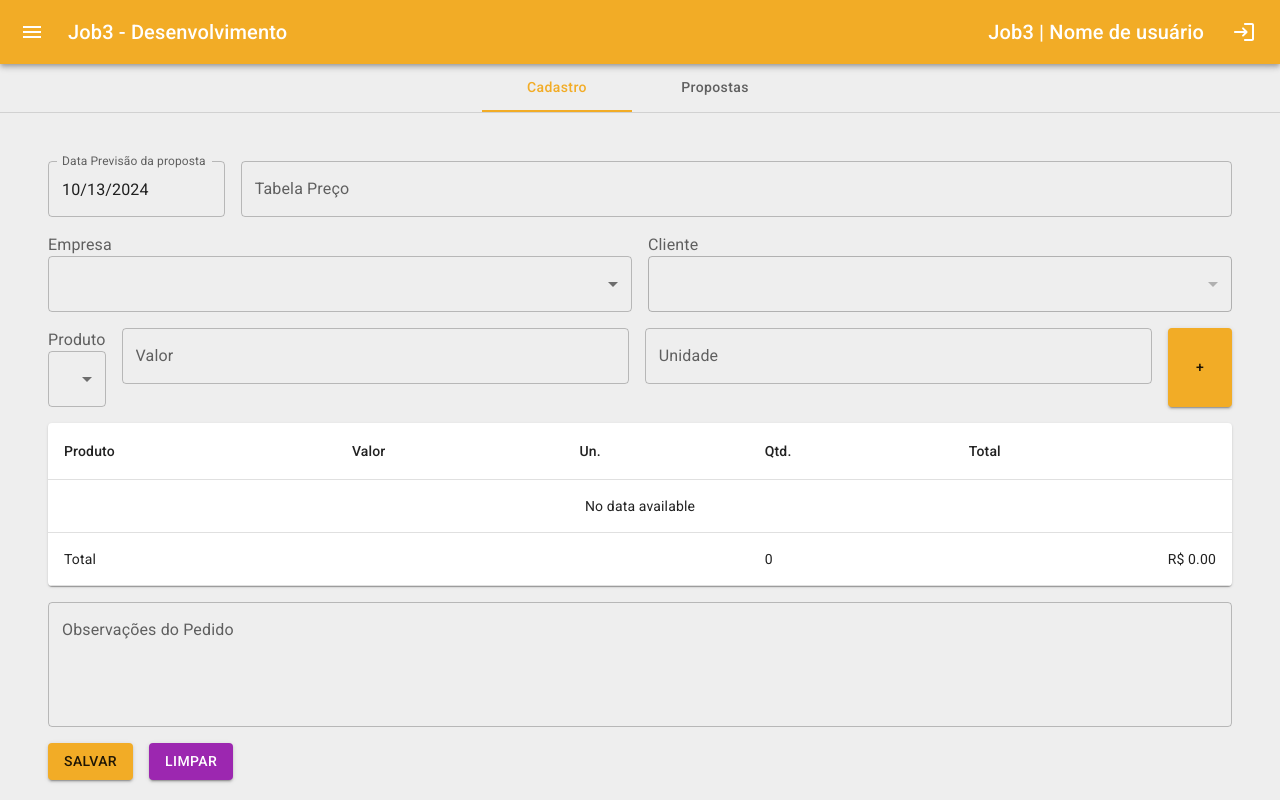
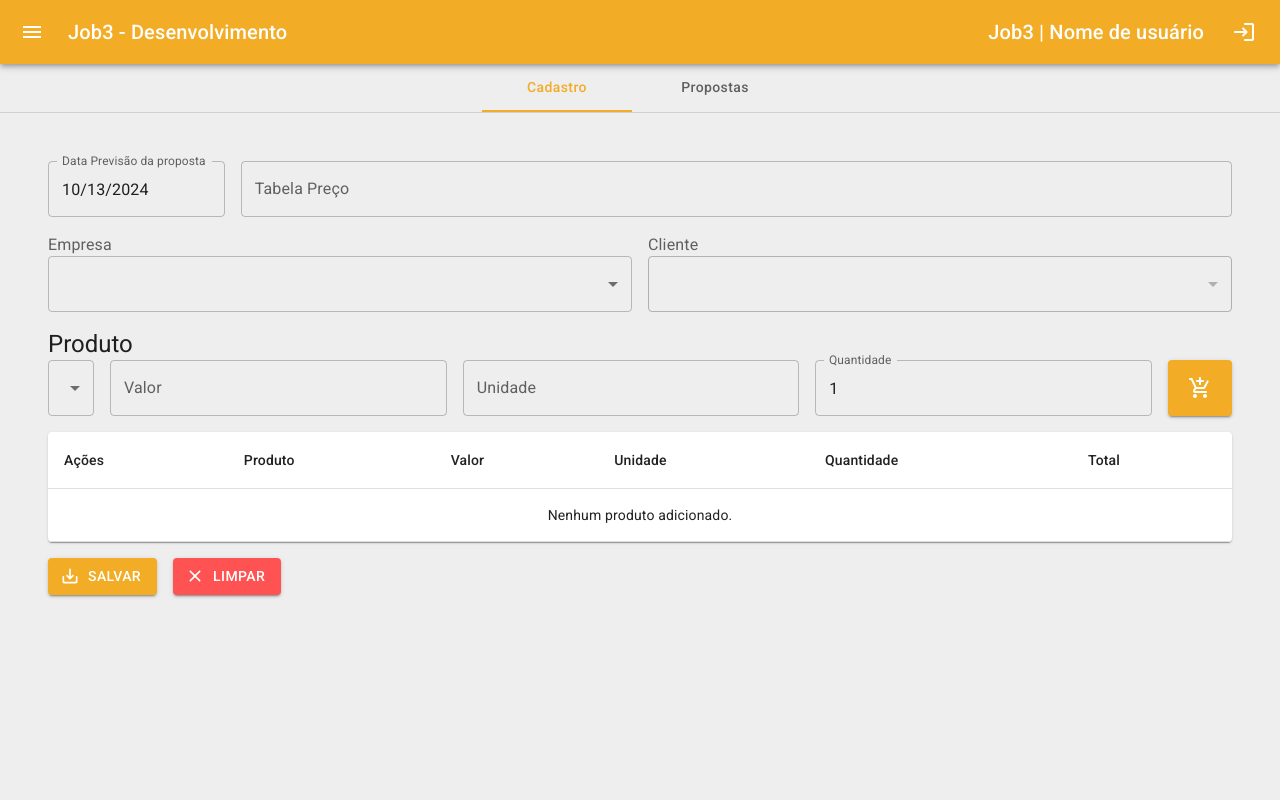
Before and after one commit to TriGaucho/job3-client-v2, a React (Vite) app: page /proposta in a window 1280 px wide. Shown: the top 800 px of the page. Built offline with nearby package versions, Linux system fonts and the light colour scheme.

Commit message:
Adiciona funcionalidade de salvamento dos dados no localstorage, adiciona funcionalidades de editar e deletar produtos junto de algumas firulas de front

```diff
--- a/package.json
+++ b/package.json
@@ -23,7 +23,8 @@
     "react": "^18.3.1",
     "react-dom": "^18.3.1",
     "react-router-dom": "^6.26.2",
-    "styled-components": "^6.1.13"
+    "styled-components": "^6.1.13",
+    "ts-pattern": "^5.5.0"
   },
   "devDependencies": {
     "@eslint/js": "^9.11.1",
--- a/src/pages/Proposal/FormProposta.tsx
+++ b/src/pages/Proposal/FormProposta.tsx
@@ -1,4 +1,4 @@
-import React, { useState } from 'react';
+import React, { useState, useEffect } from 'react';
 import {
     Box,
     TextField,
@@ -12,25 +12,37 @@ import {
     TableContainer,
     TableHead,
     TableRow,
-    Paper
+    Paper, Typography
 } from '@mui/material';
 import { DatePicker } from '@mui/x-date-pickers/DatePicker';
 import { LocalizationProvider } from '@mui/x-date-pickers/LocalizationProvider';
 import { AdapterDayjs } from '@mui/x-date-pickers/AdapterDayjs';
+import EditNoteRoundedIcon from '@mui/icons-material/EditNoteRounded';
 import dayjs from 'dayjs';
+import { AddShoppingCartRounded, DeleteRounded, SaveAltRounded, ClearRounded } from '@mui/icons-material';
 
+interface ProdutoSelecionado {
+    produto: string;
+    valor: number;
+    unidade: string;
+    quantidade: number;
+}
+
+// Lista de empresas fictícias
 const empresas = [
     { id: 1, nome: 'Empresa A' },
     { id: 2, nome: 'Empresa B' },
     { id: 3, nome: 'Empresa C' },
 ];
 
+// Lista de clientes vinculados a empresas
 const clientesPorEmpresa = {
     1: ['Cliente A1', 'Cliente A2', 'Cliente A3'],
     2: ['Cliente B1', 'Cliente B2'],
     3: ['Cliente C1', 'Cliente C2', 'Cliente C3', 'Cliente C4'],
 };
 
+// Lista de produtos com preços
 const produtosComPrecos = [
     { id: 1, nome: 'Produto 1', preco: 100.00 },
     { id: 2, nome: 'Produto 2', preco: 200.00 },
@@ -44,31 +56,76 @@ const FormProposta = () => {
     const [produtoId, setProdutoId] = useState('');
     const [valor, setValor] = useState('');
     const [unidade, setUnidade] = useState('');
-    const [produtosDaProposta, setProdutosDaProposta] = useState([]);
-    const [clientes, setClientes] = useState([]);
+    const [quantidade, setQuantidade] = useState<number>(1);
+    const [produtosDaProposta, setProdutosDaProposta] = useState<ProdutoSelecionado[]>([]);
+    const [clientes, setClientes] = useState<string[]>([]);
+    const [editIndex, setEditIndex] = useState<number | null>(null);
 
-    const handleEmpresaChange = (event) => {
+    // Carrega os produtos salvos no localStorage
+    useEffect(() => {
+        const produtosSalvos = localStorage.getItem('produtosDaProposta');
+        if (produtosSalvos) {
+            setProdutosDaProposta(JSON.parse(produtosSalvos));
+        }
+    }, []);
+
+    const handleEmpresaChange = (event: any) => {
         const selectedEmpresaId = event.target.value;
         setEmpresaId(selectedEmpresaId);
         setClientes(clientesPorEmpresa[selectedEmpresaId] || []);
-        setCliente(''); // Limpa o campo cliente ao mudar de empresa
+        setCliente('');
     };
 
     const handleAddProduct = () => {
-        const produtoSelecionado = produtosComPrecos.find(produto => produto.id === produtoId);
+        const produtoSelecionado = produtosComPrecos.find(produto => produto.id === parseInt(produtoId));
         if (produtoSelecionado && unidade) {
-            const novoProduto = {
+            const novoProduto: ProdutoSelecionado = {
                 produto: produtoSelecionado.nome,
                 valor: produtoSelecionado.preco,
                 unidade,
-                quantidade: 1
-            }; // Adiciona uma quantidade padrão de 1
-            setProdutosDaProposta([...produtosDaProposta, novoProduto]);
-            // Limpa os campos após adicionar
+                quantidade
+            };
+
+            if (editIndex !== null) {
+                const produtosAtualizados = [...produtosDaProposta];
+                produtosAtualizados[editIndex] = novoProduto;
+                setProdutosDaProposta(produtosAtualizados);
+                setEditIndex(null);
+                localStorage.setItem('produtosDaProposta', JSON.stringify(produtosAtualizados));
+            } else {
+                setProdutosDaProposta([...produtosDaProposta, novoProduto]);
+                localStorage.setItem('produtosDaProposta', JSON.stringify([...produtosDaProposta, novoProduto]));
+            }
+
             setProdutoId('');
             setValor('');
             setUnidade('');
+            setQuantidade(1);
         }
+    };
+
+    const handleEditProduct = (index: number) => {
+        const produto = produtosDaProposta[index];
+        setProdutoId(produtosComPrecos.find(p => p.nome === produto.produto)?.id.toString() || '');
+        setValor(produto.valor.toString());
+        setUnidade(produto.unidade);
+        setQuantidade(produto.quantidade);
+        setEditIndex(index);
+    };
+
+    const handleDeleteProduct = (index: number) => {
+        const novosProdutos = produtosDaProposta.filter((_, i) => i !== index);
+        setProdutosDaProposta(novosProdutos);
+        localStorage.setItem('produtosDaProposta', JSON.stringify(novosProdutos));
+    };
+
+    const handleSave = () => {
+        localStorage.setItem('produtosDaProposta', JSON.stringify(produtosDaProposta));
+    };
+
+    const handleClear = () => {
+        setProdutosDaProposta([]);
+        localStorage.removeItem('produtosDaProposta');
     };
 
     return (
@@ -135,8 +192,11 @@ const FormProposta = () => {
                         </Select>
                     </Box>
                 </Box>
-
-                {/* Produto, Valor e Unidade */}
+                <Box>
+                    <Typography variant="h5">
+                        Produto
+                    </Typography>
+                </Box>
                 <Box
                     display="flex"
                     flexDirection={{ xs: 'column', sm: 'row' }}
@@ -144,15 +204,14 @@ const FormProposta = () => {
                     mb={2}
                 >
                     <Box flex={1}>
-                        <InputLabel>Produto</InputLabel>
                         <Select
                             fullWidth
                             variant="outlined"
                             value={produtoId}
                             onChange={(e) => {
-                                const selectedProduto = produtosComPrecos.find(produto => produto.id === e.target.value);
+                                const selectedProduto = produtosComPrecos.find(produto => produto.id === parseInt(e.target.value));
                                 setProdutoId(e.target.value);
-                                setValor(selectedProduto ? selectedProduto.preco : ''); // Define o valor do produto
+                                setValor(selectedProduto ? selectedProduto.preco.toString() : ''); // Define o valor do produto
                             }}
                         >
                             <MenuItem value="">Selecione</MenuItem>
@@ -178,71 +237,91 @@ const FormProposta = () => {
                         value={unidade}
                         onChange={(e) => setUnidade(e.target.value)}
                     />
-                    <Button variant="contained" color="primary" onClick={handleAddProduct}>
-                        +
+                    <TextField
+                        fullWidth
+                        label="Quantidade"
+                        variant="outlined"
+                        type="number"
+                        value={quantidade}
+                        onChange={(e) => setQuantidade(parseInt(e.target.value))}
+                    />
+                    <Button variant="contained" color="primary" onClick={handleAddProduct} sx={{
+                        color: "white"
+                    }}>
+                        {editIndex !== null ? <SaveAltRounded /> : <AddShoppingCartRounded />}
                     </Button>
                 </Box>
 
-                {/* Tabela de Produtos da Proposta */}
-                <Box mb={2}>
+
+
+                {/* Tabela de Produtos Adicionados */}
+                <Box>
                     <TableContainer component={Paper}>
                         <Table>
                             <TableHead>
                                 <TableRow>
+                                    <TableCell>Ações</TableCell>
                                     <TableCell>Produto</TableCell>
                                     <TableCell>Valor</TableCell>
-                                    <TableCell>Un.</TableCell>
-                                    <TableCell>Qtd.</TableCell>
+                                    <TableCell>Unidade</TableCell>
+                                    <TableCell>Quantidade</TableCell>
                                     <TableCell>Total</TableCell>
                                 </TableRow>
                             </TableHead>
                             <TableBody>
                                 {produtosDaProposta.length === 0 ? (
                                     <TableRow>
-                                        <TableCell colSpan={5} align="center">
-                                            No data available
+                                        <TableCell colSpan={6} align="center">
+                                            Nenhum produto adicionado.
                                         </TableCell>
                                     </TableRow>
                                 ) : (
                                     produtosDaProposta.map((produto, index) => (
                                         <TableRow key={index}>
+                                            <TableCell>
+                                                <Button
+                                                    color="primary"
+                                                    onClick={() => handleEditProduct(index)}
+                                                >
+                                                    <EditNoteRoundedIcon />
+                                                </Button>
+                                                <Button
+                                                    color="secondary"
+                                                    onClick={() => handleDeleteProduct(index)}
+                                                >
+                                                    <DeleteRounded />
+                                                </Button>
+                                            </TableCell>
                                             <TableCell>{produto.produto}</TableCell>
-                                            <TableCell>{produto.valor.toFixed(2)}</TableCell>
+                                            <TableCell>{produto.valor}</TableCell>
                                             <TableCell>{produto.unidade}</TableCell>
                                             <TableCell>{produto.quantidade}</TableCell>
-                                            <TableCell>{(produto.valor * produto.quantidade).toFixed(2)}</TableCell>
+                                            <TableCell>
+                                                {(produto.valor * produto.quantidade).toFixed(2)}
+                                            </TableCell>
                                         </TableRow>
                                     ))
                                 )}
-                                <TableRow>
-                                    <TableCell colSpan={3}>Total</TableCell>
-                                    <TableCell>{produtosDaProposta.reduce((total, produto) => total + produto.quantidade, 0)}</TableCell>
-                                    <TableCell align="right">
-                                        R$ {produtosDaProposta.reduce((total, produto) => total + (produto.valor * produto.quantidade), 0).toFixed(2)}
-                                    </TableCell>
-                                </TableRow>
                             </TableBody>
                         </Table>
                     </TableContainer>
                 </Box>
-
-                {/* Observações do Pedido */}
-                <Box mb={2}>
-                    <TextField
-                        fullWidth
-                        label="Observações do Pedido"
-                        multiline
-                        rows={4}
-                        variant="outlined"
-                    />
-                </Box>
-
-                {/* Botões de Ação */}
-                <Box display="flex" flexDirection={{ xs: 'column', sm: 'row' }} gap={2}>
-                    <Button variant="contained" color="primary">
+                <Box mt={2} display="flex" gap={2}>
+                    <Button
+                        variant="contained"
+                        color="primary"
+                        startIcon={<SaveAltRounded />}
+                        onClick={handleSave}
+                        sx={{ color: '#fff' }}
+                    >
                         Salvar
                     </Button>
-                    <Button variant="contained" color="secondary">
+                    <Button
+                        variant="contained"
+                        color="secondary"
+                        startIcon={<ClearRounded />}
+                        onClick={handleClear}
+                    >
                         Limpar
                     </Button>
                 </Box>
--- a/src/pages/Proposal/Index.tsx
+++ b/src/pages/Proposal/Index.tsx
@@ -56,7 +56,7 @@ export default function Proposta() {
     return (
         <>
             <Header />
-            <Box sx={{ width: '100%' }}>
+            <Box sx={{ width: '100%', height: '100vh' }}>
                 <Box sx={{
                     borderBottom: 1,
                     borderColor: 'divider',
--- a/src/shared/theme/theme.ts
+++ b/src/shared/theme/theme.ts
@@ -4,6 +4,9 @@ const theme = createTheme({
     palette: {
         primary: {
             main: 'rgb(242, 172, 38)',
+        },
+        secondary: {
+            main: "#FF5252"
         },
         background: {
             default: '#eee',
```
Also changed, not shown: 1 other file (tests, documents, lock files or other folders).
